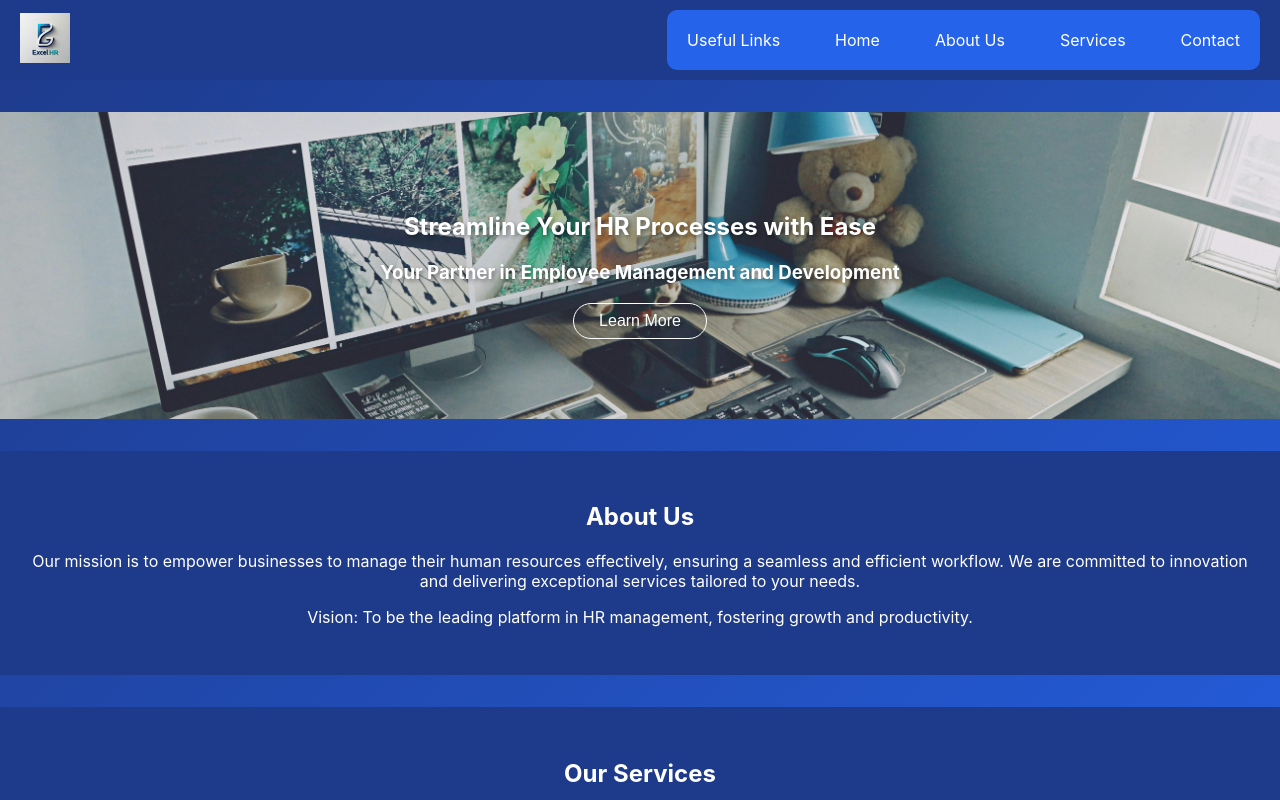
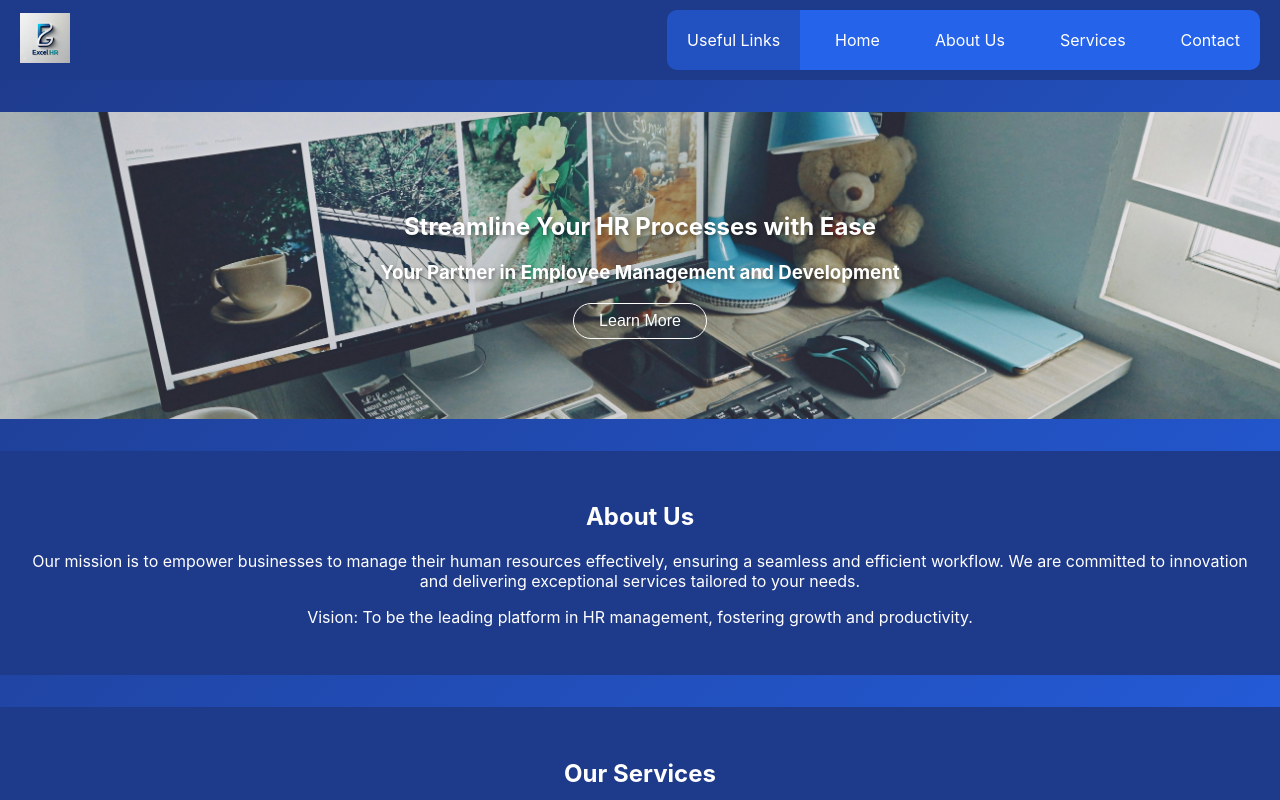
Before and after one commit to Timsmart123/react-landing-page, a React (Create React App) app: page / in a window 1280 px wide. Shown: the top 800 px of the page. Built offline with nearby package versions, Linux system fonts and the light colour scheme.

Commit message:
Update Navbar.css

```diff
--- a/src/Navbar.css
+++ b/src/Navbar.css
@@ -27,6 +27,9 @@
   .hamburger, .close-btn {
     display: none;
     cursor: pointer;
+  }
+  #link{
+      background-color:#1e3a8a6e;
   }
 
   .hamburger span {
```
